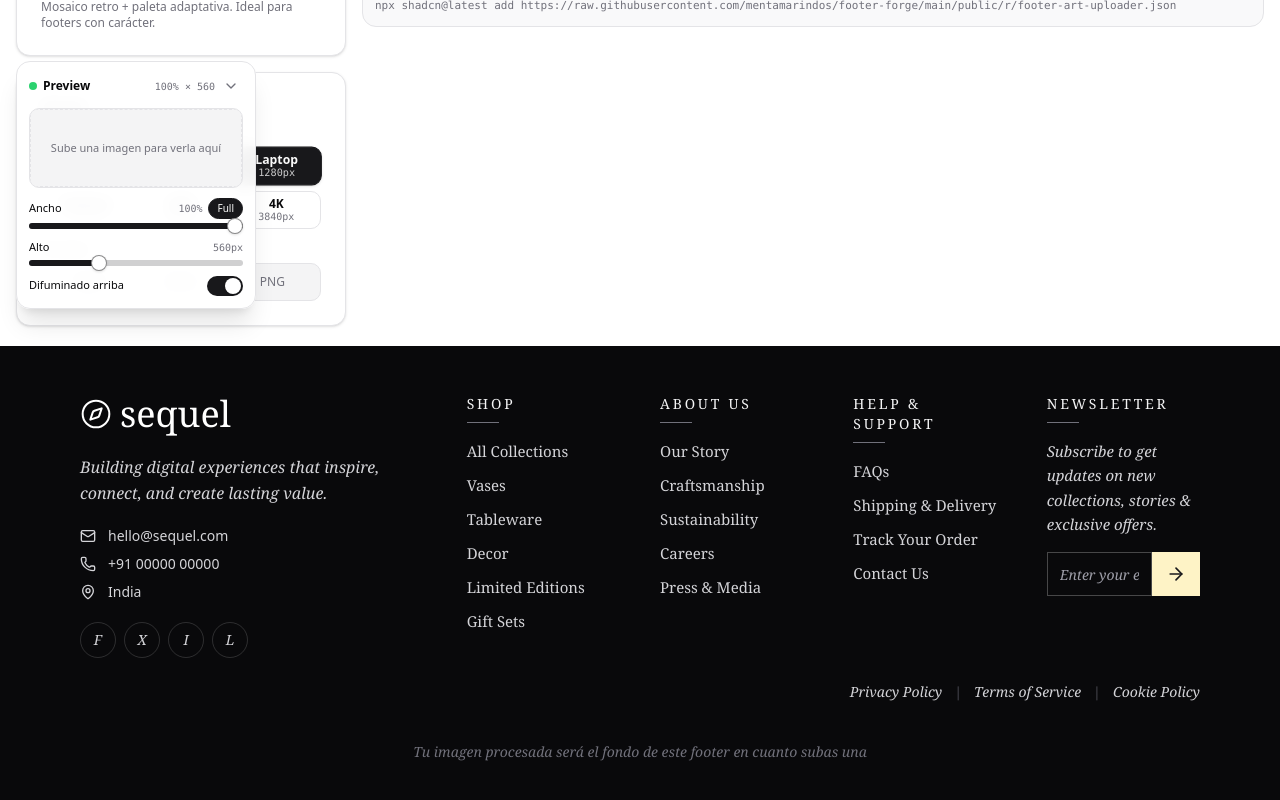
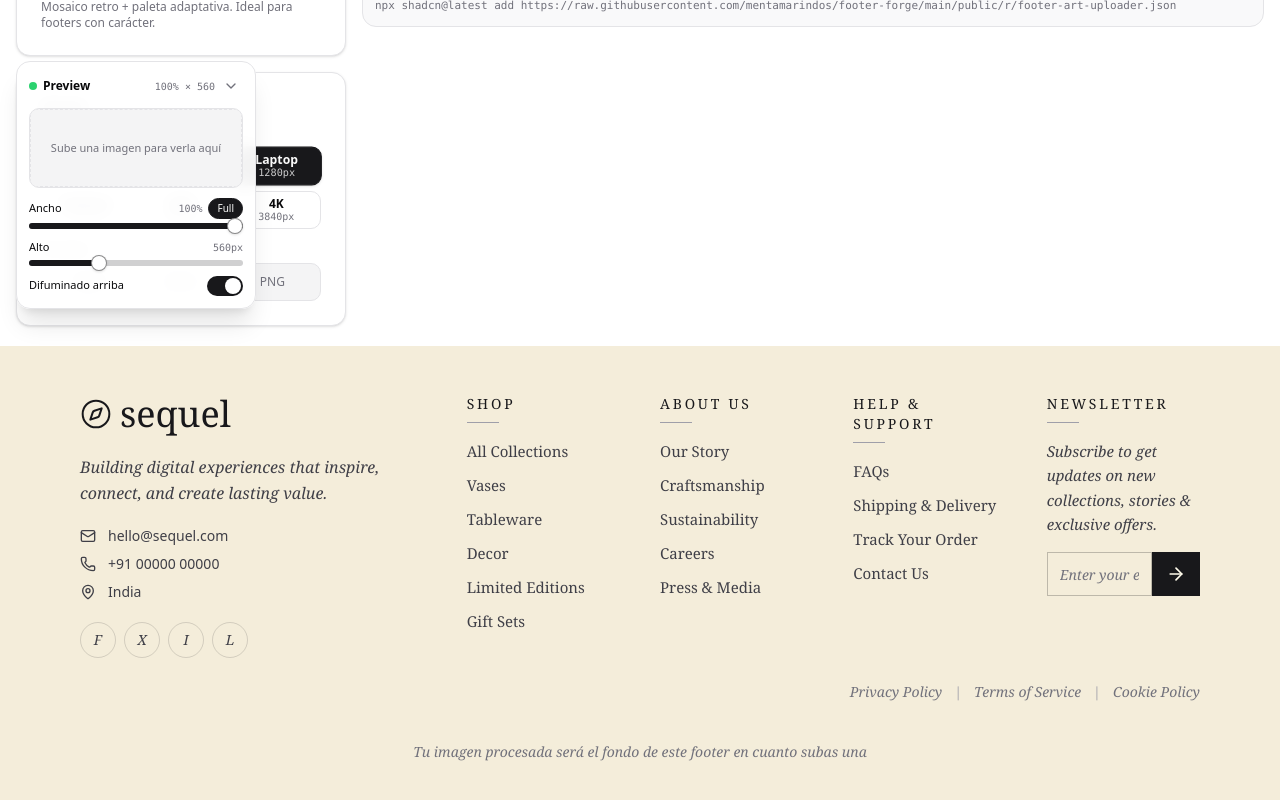
Before and after one commit to mentamarindos/footer-forge, a React (Vite) app: page / in a window 1280 px wide. Shown: the part 476-1276 px from the top of the page. Built offline with nearby package versions, Linux system fonts and the light colour scheme.

Commit message:
Velo inteligente segun tema: blur+brillo adaptativo y footer papel en modo claro

```diff
--- a/src/components/footer-preview.tsx
+++ b/src/components/footer-preview.tsx
@@ -1,3 +1,4 @@
+import { useSyncExternalStore } from "react";
 import { ArrowRight, Compass, Mail, MapPin, Phone } from "lucide-react";
 import type { ProcessResult } from "@/lib/image/pipeline";
 import { useForgeStore } from "@/store/use-forge-store";
@@ -6,6 +7,20 @@ import { cn, formatBytes } from "@/lib/utils";
 interface Props {
   /** Último resultado procesado. Si es null se muestra el footer con placeholder. */
   result: ProcessResult | null;
+}
+
+/** Lee el tema (clase .dark) y se actualiza solo al cambiar. */
+function useIsDark(): boolean {
+  return useSyncExternalStore(
+    (notify) => {
+      if (typeof document === "undefined") return () => {};
+      const observer = new MutationObserver(notify);
+      observer.observe(document.documentElement, { attributes: true, attributeFilter: ["class"] });
+      return () => observer.disconnect();
+    },
+    () => typeof document !== "undefined" && document.documentElement.classList.contains("dark"),
+    () => false
+  );
 }
 
 const LINK_COLUMNS: Array<{ title: string; links: string[] }> = [
@@ -28,33 +43,35 @@ const SOCIALS = ["Facebook", "X", "Instagram", "LinkedIn"];
 function ColumnHeading({ children }: { children: string }) {
   return (
     <div className="grid gap-2">
-      <p className="font-serif text-sm uppercase tracking-[0.2em] text-zinc-100">{children}</p>
-      <span className="h-px w-8 bg-zinc-500" aria-hidden />
+      <p className="font-serif text-sm uppercase tracking-[0.2em] text-zinc-900 dark:text-zinc-100">
+        {children}
+      </p>
+      <span className="h-px w-8 bg-zinc-400 dark:bg-zinc-500" aria-hidden />
     </div>
   );
 }
 
 /**
- * Mock de footer de landing con el layout de referencia:
- * marca + contacto a la izquierda, columnas de links, newsletter
- * a la derecha, fila legal y la imagen procesada como tira
- * inferior a ancho completo.
+ * Mock de footer de landing con el layout de referencia.
+ * La imagen procesada es EL fondo (mismo plano que el texto).
+ * El difuminado alto es inteligente: blur + brillo según el tema
+ * (oscurece sutil en dark, aclara en light), sin sombras planas.
  */
 export function FooterPreview({ result }: Props) {
   const previewHeight = useForgeStore((s) => s.previewHeight);
   const previewWidth = useForgeStore((s) => s.previewWidth);
   const previewBlur = useForgeStore((s) => s.previewBlur);
+  const isDark = useIsDark();
   const constrained = previewWidth != null;
 
   return (
     <footer
       className={cn(
-        "relative w-full overflow-hidden bg-zinc-950 text-zinc-300",
-        constrained && "mx-auto border-x border-white/10 shadow-2xl"
+        "relative w-full overflow-hidden bg-[#f4edda] text-zinc-700 dark:bg-zinc-950 dark:text-zinc-300",
+        constrained && "mx-auto border-x border-zinc-900/10 shadow-2xl dark:border-white/10"
       )}
       style={{ minHeight: previewHeight, maxWidth: previewWidth ?? undefined }}
     >
-      {/* la imagen procesada es EL fondo del footer: mismo plano que el texto */}
       {result && (
         <>
           <img
@@ -64,11 +81,14 @@ export function FooterPreview({ result }: Props) {
             aria-hidden
             className="absolute inset-0 h-full w-full object-cover"
           />
-          {/* difuminado solo en la zona alta (texto legible), se disipa hacia abajo */}
+          {/* velo inteligente: blur + luminosidad según tema, disipado hacia abajo */}
           {previewBlur && (
             <div
               aria-hidden
-              className="absolute inset-x-0 top-0 h-[68%] backdrop-blur-md [mask-image:linear-gradient(to_bottom,black_45%,transparent)]"
+              className={cn(
+                "absolute inset-x-0 top-0 h-[68%] backdrop-blur-md [mask-image:linear-gradient(to_bottom,black_45%,transparent)]",
+                isDark ? "backdrop-brightness-[.85]" : "backdrop-brightness-[1.12]"
+              )}
             />
           )}
         </>
@@ -77,11 +97,11 @@ export function FooterPreview({ result }: Props) {
       <div className="relative mx-auto grid w-full max-w-6xl gap-10 px-4 pb-6 pt-12 sm:grid-cols-2 lg:grid-cols-12">
         {/* marca + contacto */}
         <div className="grid content-start gap-5 sm:col-span-2 lg:col-span-4">
-          <div className="flex items-center gap-2 text-white">
+          <div className="flex items-center gap-2 text-zinc-900 dark:text-white">
             <Compass className="h-8 w-8" strokeWidth={1.5} />
             <span className="font-serif text-4xl">sequel</span>
           </div>
-          <p className="max-w-xs font-serif text-base italic leading-relaxed text-zinc-300">
+          <p className="max-w-xs font-serif text-base italic leading-relaxed">
             Building digital experiences that inspire, connect, and create lasting value.
           </p>
           <ul className="grid gap-2 text-sm">
@@ -102,7 +122,7 @@ export function FooterPreview({ result }: Props) {
                 href="#"
                 aria-label={s}
                 title={s}
-                className="inline-flex h-9 w-9 items-center justify-center rounded-full border border-white/15 font-serif text-sm italic text-zinc-300 hover:bg-white/10 hover:text-white"
+                className="inline-flex h-9 w-9 items-center justify-center rounded-full border border-zinc-900/15 font-serif text-sm italic hover:bg-zinc-900/5 hover:text-zinc-900 dark:border-white/15 dark:hover:bg-white/10 dark:hover:text-white"
               >
                 {s[0]}
               </a>
@@ -117,7 +137,7 @@ export function FooterPreview({ result }: Props) {
             <ul className="grid gap-2.5">
               {col.links.map((link) => (
                 <li key={link}>
-                  <a href="#" className="font-serif text-[15px] hover:text-white hover:underline">
+                  <a href="#" className="font-serif text-[15px] hover:text-zinc-900 hover:underline dark:hover:text-white dark:hover:underline">
                     {link}
                   </a>
                 </li>
@@ -141,12 +161,12 @@ export function FooterPreview({ result }: Props) {
               required
               placeholder="Enter your email"
               aria-label="Email para newsletter"
-              className="h-11 w-full min-w-0 border border-white/25 bg-transparent px-3 font-serif text-sm italic text-white placeholder:text-zinc-400 focus:outline-none focus:ring-1 focus:ring-white/60"
+              className="h-11 w-full min-w-0 border border-zinc-900/25 bg-transparent px-3 font-serif text-sm italic text-zinc-900 placeholder:text-zinc-500 focus:outline-none focus:ring-1 focus:ring-zinc-900/40 dark:border-white/25 dark:text-white dark:placeholder:text-zinc-400 dark:focus:ring-white/60"
             />
             <button
               type="submit"
               aria-label="Suscribirse"
-              className="inline-flex h-11 w-12 shrink-0 items-center justify-center bg-amber-100 text-zinc-900 hover:bg-white"
+              className="inline-flex h-11 w-12 shrink-0 items-center justify-center bg-zinc-900 text-amber-50 transition-colors hover:bg-zinc-700 dark:bg-amber-100 dark:text-zinc-900 dark:hover:bg-white"
             >
               <ArrowRight className="h-5 w-5" />
             </button>
@@ -155,12 +175,12 @@ export function FooterPreview({ result }: Props) {
       </div>
 
       {/* fila legal */}
-      <div className="relative mx-auto flex w-full max-w-6xl flex-wrap items-center justify-center gap-x-3 gap-y-1 px-4 pb-10 font-serif text-sm italic sm:justify-end">
-        <a href="#" className="hover:text-white hover:underline">Privacy Policy</a>
-        <span className="text-zinc-600">|</span>
-        <a href="#" className="hover:text-white hover:underline">Terms of Service</a>
-        <span className="text-zinc-600">|</span>
-        <a href="#" className="hover:text-white hover:underline">Cookie Policy</a>
+      <div className="relative mx-auto flex w-full max-w-6xl flex-wrap items-center justify-center gap-x-3 gap-y-1 px-4 pb-10 font-serif text-sm italic text-zinc-500 sm:justify-end dark:text-zinc-400">
+        <a href="#" className="hover:text-zinc-900 hover:underline dark:hover:text-white dark:hover:underline">Privacy Policy</a>
+        <span className="text-zinc-400 dark:text-zinc-600">|</span>
+        <a href="#" className="hover:text-zinc-900 hover:underline dark:hover:text-white dark:hover:underline">Terms of Service</a>
+        <span className="text-zinc-400 dark:text-zinc-600">|</span>
+        <a href="#" className="hover:text-zinc-900 hover:underline dark:hover:text-white dark:hover:underline">Cookie Policy</a>
       </div>
 
       {/* chapita con datos del procesado */}
```
